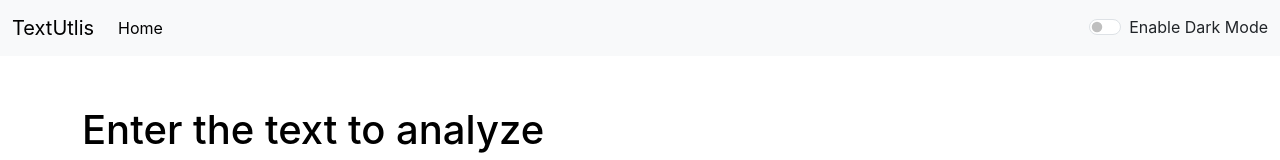
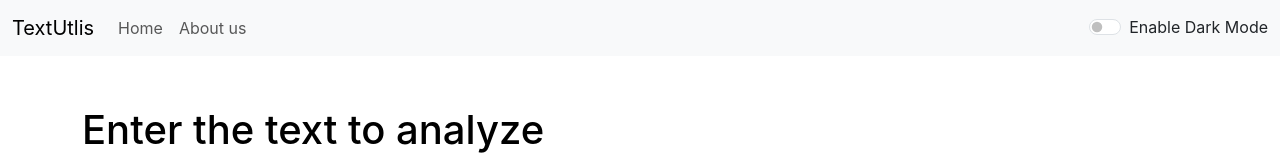
Before and after one commit to Shivanshu-1279/TextCraft-Pro, a React (Create React App) app: page / in a window 1280 px wide. Shown: the top 160 px of the page. Built offline with nearby package versions, Linux system fonts and the light colour scheme.

Commit message:
Update Navbar.js

```diff
--- a/src/Components/Navbar.js
+++ b/src/Components/Navbar.js
@@ -12,20 +12,28 @@
       </button>
       <div className="collapse navbar-collapse" id="navbarNav">
         <ul className="navbar-nav">
-          {/* <li className="nav-item">
-            <Link className="nav-link active" aria-current="page" to = "/">Home</Link>
+          <li className="nav-item">
+            <Link className="nav-link" aria-current="page" to = "/">Home</Link>
+          </li>
+              {/* <li className="nav-item">
+            <a className="nav-link active" aria-current="page" href = "#">Home</a>
           </li> */}
-              <li className="nav-item">
-            <a className="nav-link active" aria-current="page" href = "#">Home</a>
+
+          <li className="nav-item">
+            <Link className="nav-link" to = "/about">About us</Link>
           </li>
-
-          {/* <li className="nav-item">
-            <Link className="nav-link" to = "/about">About us</Link>
-          </li> */}
         </ul>
       </div>
+
+      {/* <div className="d-flex">
+        <div className="bg-primary rounded mx-2" onClick={()=>{props.toggleMode('primary')}} style={{height: '30px', width: '30px', cursor:'pointer' }}></div>
+        <div className="bg-success rounded mx-2" onClick={()=>{props.toggleMode('success')}} style={{height: '30px', width: '30px', cursor:'pointer' }}></div>
+        <div className="bg-danger rounded mx-2" onClick={()=>{props.toggleMode('danger')}} style={{height: '30px', width: '30px', cursor:'pointer' }}></div>
+        <div className="bg-warning rounded mx-2" onClick={()=>{props.toggleMode('warning')}} style={{height: '30px', width: '30px', cursor:'pointer' }}></div>
+      </div> */}
+
       <div className={`form-check form-switch text-${props.mode==='light'?'dark': 'light'  }`}>
-  <input className="form-check-input" onClick ={props.toggleMode} type="checkbox" role="switch" id="flexSwitchCheckDefault"/>
+  <input className="form-check-input" onClick ={()=>{props.toggleMode(null)}} type="checkbox" role="switch" id="flexSwitchCheckDefault"/>
   <label className="form-check-label" htmlFor="flexSwitchCheckDefault">Enable Dark Mode</label>
 </div>
     </div>
```
